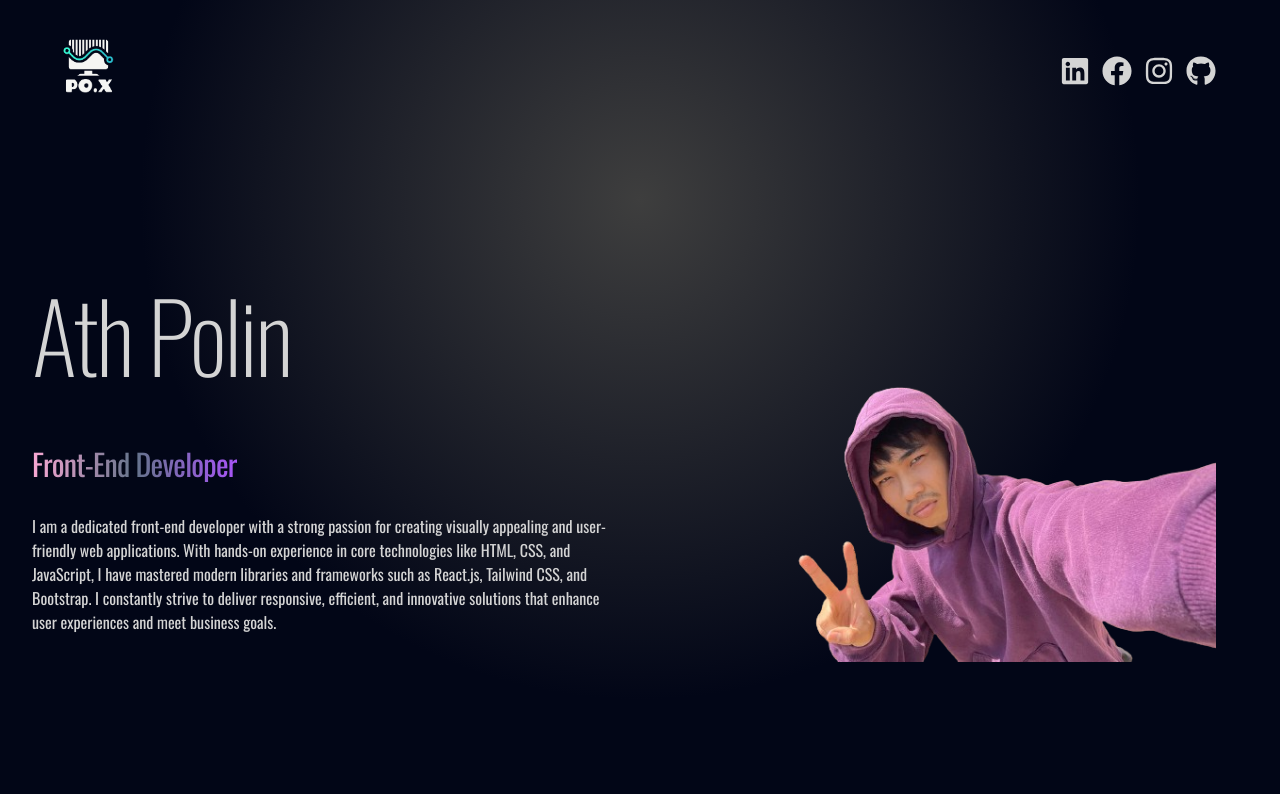
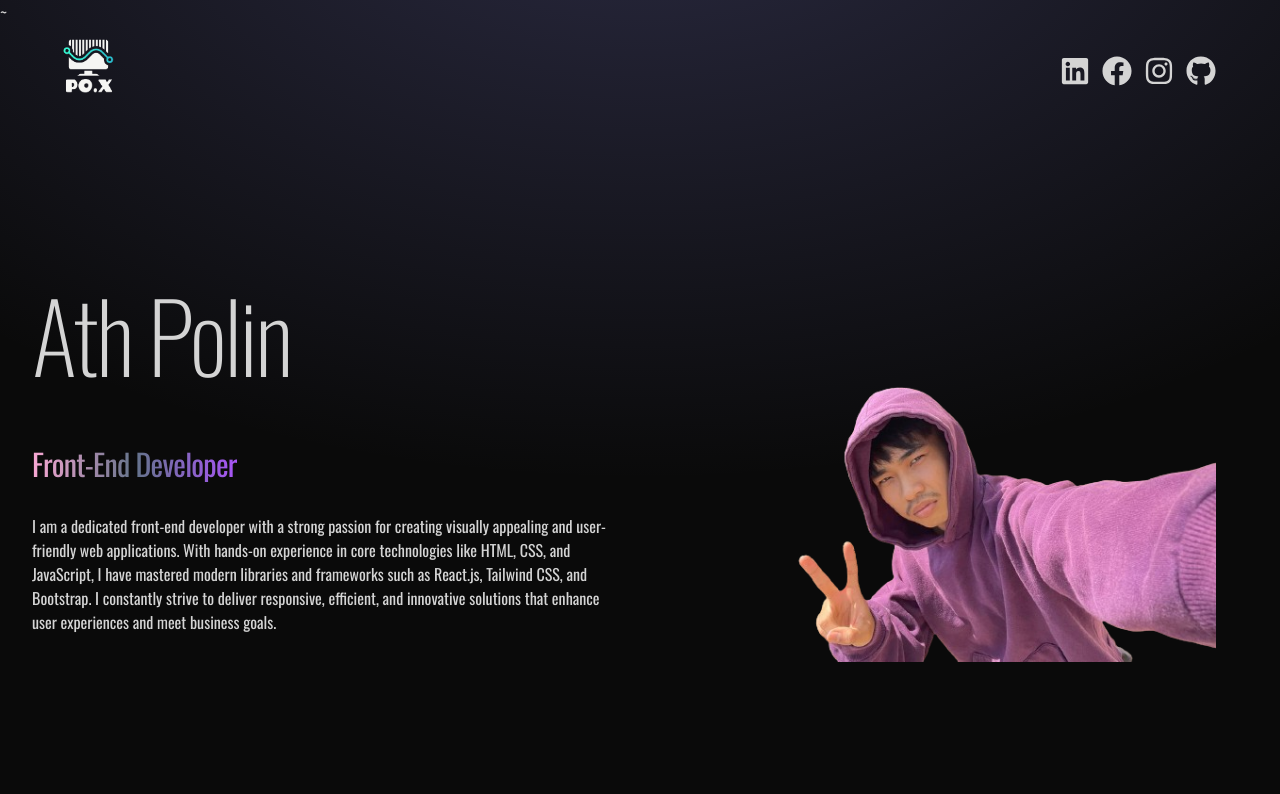
Before and after one commit to Polin-weblearning/My-Portfolio, a React (Vite) app: page / in a window 1280 px wide. Shown: the top 794 px of the page. Built offline with nearby package versions, Linux system fonts and the light colour scheme.

Commit message:
dnodjfnejfn

```diff
--- a/src/App.jsx
+++ b/src/App.jsx
@@ -14,7 +14,7 @@ const App = () => {
   return (
     <div className="overflow-x-hidden text-neutral-300 antialiased selection:bg-cyan-300 selection:text-cyan-900">
       <div className="fixed top-0 -z-10 h-full w-full">
-      <div className="relative h-full w-full bg-slate-950"><div className="absolute bottom-0 left-0 right-0 top-0 bg-[radial-gradient(circle_500px_at_50%_200px,#3e3e3e,transparent)]"></div></div>
+      <div class="absolute top-0 z-[-2] h-screen w-screen bg-neutral-950 bg-[radial-gradient(ellipse_80%_80%_at_50%_-20%,rgba(120,119,198,0.3),rgba(255,255,255,0))]"></div>~
       </div>
 
       <div className="container mx-auto px-8">
```
